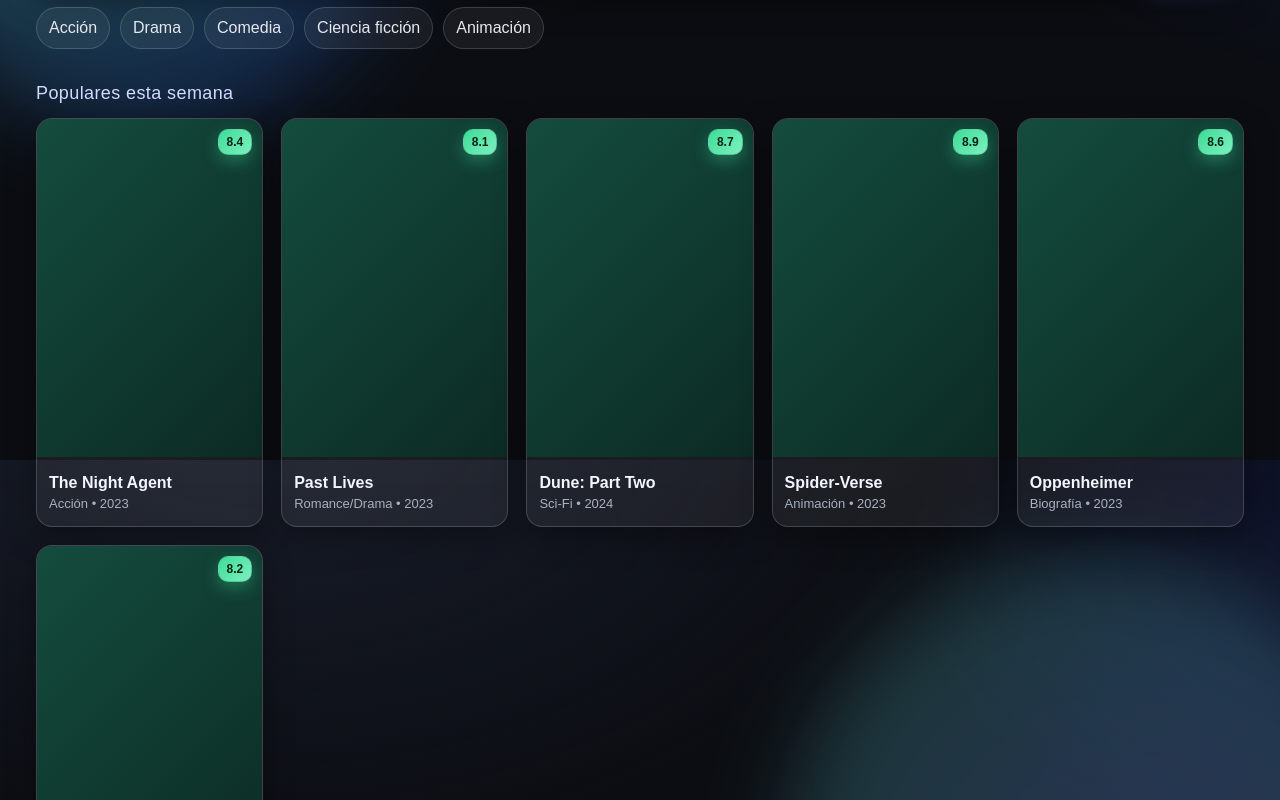
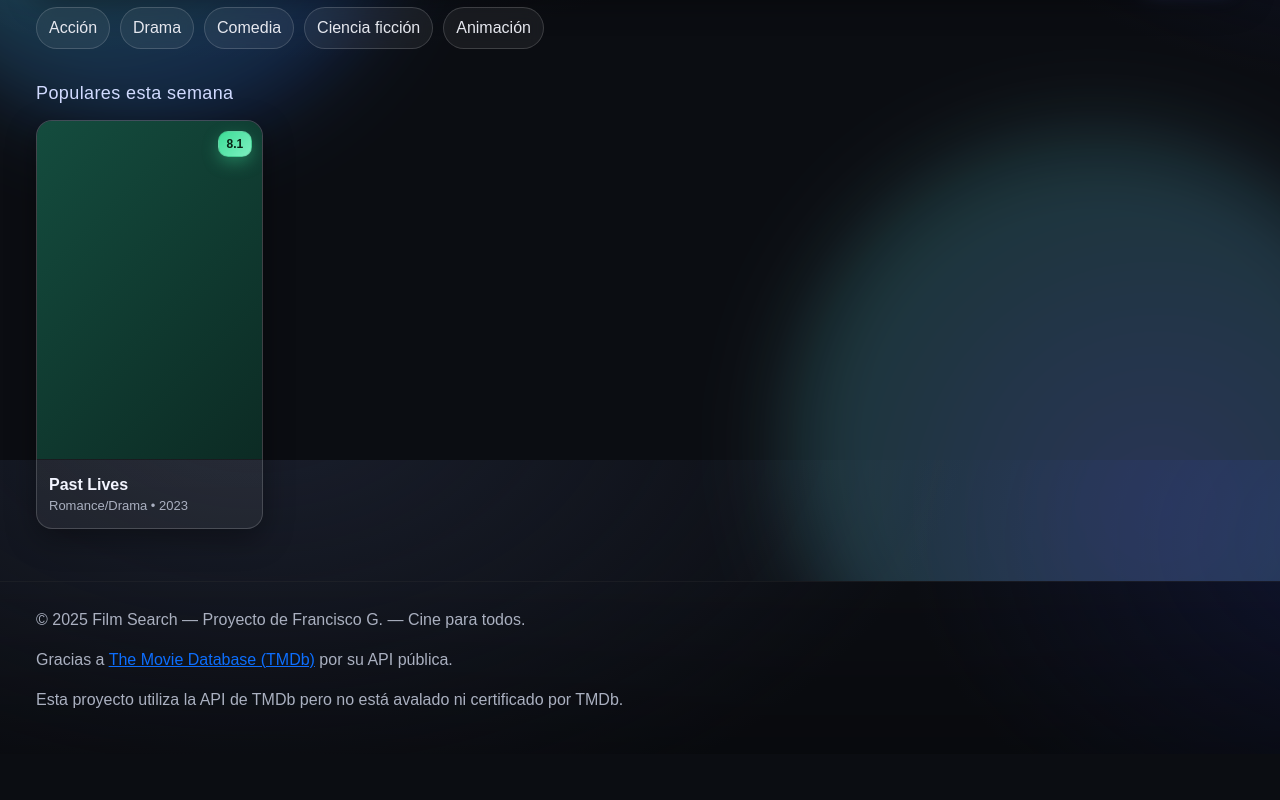
Before and after one commit to Frangersal/my-film-search, a React (Vite) app: page / in a window 1280 px wide. Shown: the part 340-1140 px from the top of the page. After the commit the page ends 1094 px from the top, so only its background shows below. Built offline with nearby package versions, Linux system fonts and the light colour scheme; a web font is replaced by a local one.

Commit message:
Create a .env file to store the TMDB_KEY, create a hook to consume the TMDB API, and in the App component, apply functionality to the search button by making a list of tests with the name, date, and poster.

```diff
--- a/src/components/App.jsx
+++ b/src/components/App.jsx
@@ -1,4 +1,7 @@
+import React from 'react'
 import { useEffect, useState } from 'react'
+import { useFetchMovies } from "../hooks/useFetchMovies";
+
 import Header from './Header'
 import MenuMobile from './MenuMobile'
 import Footer from './Footer'
@@ -6,9 +9,24 @@
 import './style/index.css'
 
 function App() {
+  // Pruebas API
+  const [searchInput, setSearchInput] = useState("")
+  const [query, setQuery] = useState("")
+  const {movies, loading, error } = useFetchMovies("search/movie", query)
+
+  // const handleSubmit = (e) => {
+  //   e.preventDefault();
+  //   // La búsqueda se actualiza automáticamente por el hook
+  // };
+  const handleSubmit = (e) => {
+    e.preventDefault()
+    if (!searchInput.trim()) return
+    setQuery(searchInput.trim())
+  }
+const IMG_BASE = 'https://image.tmdb.org/t/p/w342';
+  // Fin Pruebas API
   const [isNavOpen, setIsNavOpen] = useState(false)
   const [isLight, setIsLight] = useState(() => localStorage.getItem('theme') === 'light')
-
   useEffect(() => {
     const root = document.documentElement
     if (isLight) {
@@ -25,6 +43,8 @@
     window.addEventListener('resize', onResize)
     return () => window.removeEventListener('resize', onResize)
   }, [])
+
+
 
   return (
     <>
@@ -50,16 +70,18 @@
           <h2 className="hero-title">Encuentra tu próxima película</h2>
           <p className="hero-subtitle">Busca por título, director o género. Descubre joyas ocultas y estrenos imperdibles.</p>
 
-          <form className="fs-search" action="/search" role="search">
+          <form className="fs-search" role="search" onSubmit={handleSubmit}>
             <label className="visually-hidden" htmlFor="search-bar">Buscar películas</label>
             <div className="search-field">
               <svg className="icon" viewBox="0 0 24 24" aria-hidden="true">
-                <path fill="currentColor" d="M10 2a8 8 0 015.292 13.708l4 4a1 1 0 01-1.414 1.414l-4-4A8 8 0 1110 2zm0 2a6 6 0 100 12 6 6 0 000-12z"/>
+                <path fill="currentColor" d="M10 2a8 8 0 015.292 13.708l4 4a1 1 0 01-1.414 1.414l-4-4A8 8 0 1110 2zm0 2a6 6 0 100 12 6 6 0 000-12z" />
               </svg>
               <input
                 id="search-bar"
                 name="q"
-                type="search"
+                type="text"
+                value={searchInput}
+                onChange={(e) => setSearchInput(e.target.value)}
                 placeholder="Buscar “Oppenheimer”, “Scorsese”, “Sci‑Fi”..."
                 autoComplete="off"
                 className="search-input"
@@ -76,18 +98,48 @@
               <button type="button" className="chip">Animación</button>
             </div>
           </form>
-
+          {loading && <p>Cargando...</p>}
+          {error && <p>Error: {error}</p>}
           <section className="fs-suggestions" id="tendencias" aria-labelledby="tendencias-title">
             <h3 className="section-title" id="tendencias-title">Populares esta semana</h3>
+
+
+            {/* Comienzo - Pruebas de renderizado de las peliculas */}
+            <ul>
+              {movies.map(movie => {
+                const posterUrl = movie.poster_path ? `${IMG_BASE}${movie.poster_path}` : null;
+                return (
+                  <React.Fragment key={movie.id}>
+                    <li>{movie.title} ({movie.release_date})</li>
+                    <li>
+                      {posterUrl ? (
+                        <img
+                          src={posterUrl}
+                          alt={`Póster de ${movie.title}`}
+                          width="170"
+                          height="255"
+                          loading="lazy"
+                        />
+                      ) : (
+                        <span>Sin póster</span>
+                      )}
+                    </li>
+                  </React.Fragment>
+                );
+              })}
+            </ul>
+            {/* Fin - Pruebas de renderizado de las peliculas */}
+
+
             <div className="card-grid">
-              <article className="movie-card">
+              {/* <article className="movie-card">
                 <div className="poster shimmer"></div>
                 <div className="card-body">
                   <h4 className="movie-title">The Night Agent</h4>
                   <p className="movie-meta">Acción • 2023</p>
                 </div>
                 <span className="badge">8.4</span>
-              </article>
+              </article> */}
 
               <article className="movie-card">
                 <div className="poster "></div>
@@ -98,41 +150,6 @@
                 <span className="badge">8.1</span>
               </article>
 
-              <article className="movie-card">
-                <div className="poster "></div>
-                <div className="card-body">
-                  <h4 className="movie-title">Dune: Part Two</h4>
-                  <p className="movie-meta">Sci‑Fi • 2024</p>
-                </div>
-                <span className="badge">8.7</span>
-              </article>
-
-              <article className="movie-card">
-                <div className="poster "></div>
-                <div className="card-body">
-                  <h4 className="movie-title">Spider‑Verse</h4>
-                  <p className="movie-meta">Animación • 2023</p>
-                </div>
-                <span className="badge">8.9</span>
-              </article>
-
-              <article className="movie-card">
-                <div className="poster "></div>
-                <div className="card-body">
-                  <h4 className="movie-title">Oppenheimer</h4>
-                  <p className="movie-meta">Biografía • 2023</p>
-                </div>
-                <span className="badge">8.6</span>
-              </article>
-
-              <article className="movie-card">
-                <div className="poster "></div>
-                <div className="card-body">
-                  <h4 className="movie-title">Poor Things</h4>
-                  <p className="movie-meta">Comedia • 2023</p>
-                </div>
-                <span className="badge">8.2</span>
-              </article>
             </div>
           </section>
         </main>
--- a/src/components/Footer.jsx
+++ b/src/components/Footer.jsx
@@ -5,6 +5,8 @@
 
         <footer className="fs-footer">
           <p>© {new Date().getFullYear()} Film Search — Proyecto de Francisco G. — Cine para todos.</p>
+          <p>Gracias a <a href="https://www.themoviedb.org" target="_blank" rel="noopener noreferrer">The Movie Database (TMDb)</a> por su API pública.</p>
+          <p>Esta proyecto utiliza la API de TMDb pero no está avalado ni certificado por TMDb.</p>
         </footer>
     )
 }
--- /dev/null
+++ b/src/hooks/useFetchMovies.js
@@ -0,0 +1,37 @@
+import { useState, useEffect } from "react";
+
+export function useFetchMovies(endpoint, query = "") {
+    const [movies, setMovies] = useState([]);
+    const [loading, setLoading] = useState(false); // antes true
+    const [error, setError] = useState(null);
+
+    useEffect(() => {
+        if (!query) {
+            setLoading(false);
+            // Opcional: mantener resultados previos o limpiarlos
+            // setMovies([]);
+            // setError(null);
+            return;
+        }
+
+        const API_KEY = import.meta.env.VITE_TMDB_KEY;
+        const URL = `https://api.themoviedb.org/3/${endpoint}?api_key=${API_KEY}&language=es-ES&query=${encodeURIComponent(query)}`;
+
+        setLoading(true);
+        fetch(URL)
+            .then(res => {
+                if (!res.ok) throw new Error("Error en la petición");
+                console.log(res)
+                return res.json();
+            })
+            .then(data => {
+                setMovies(data.results || []);
+                console.log(data.results)
+                setError(null);
+            })
+            .catch(err => setError(err.message))
+            .finally(() => setLoading(false));
+    }, [endpoint, query]);
+
+    return { movies, loading, error };
+}
```
Also changed, not shown: 1 other file (tests, documents, lock files or other folders).
